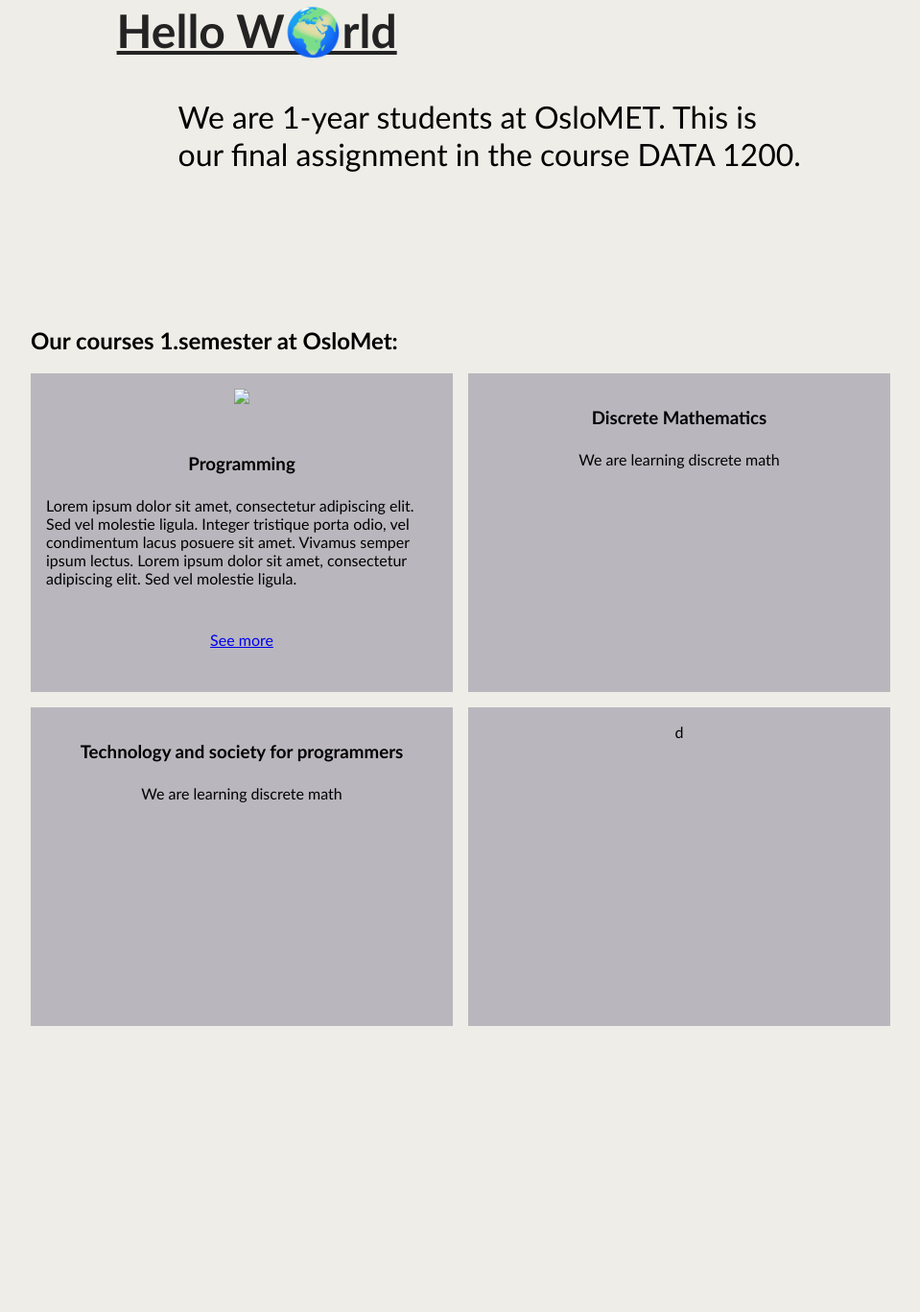
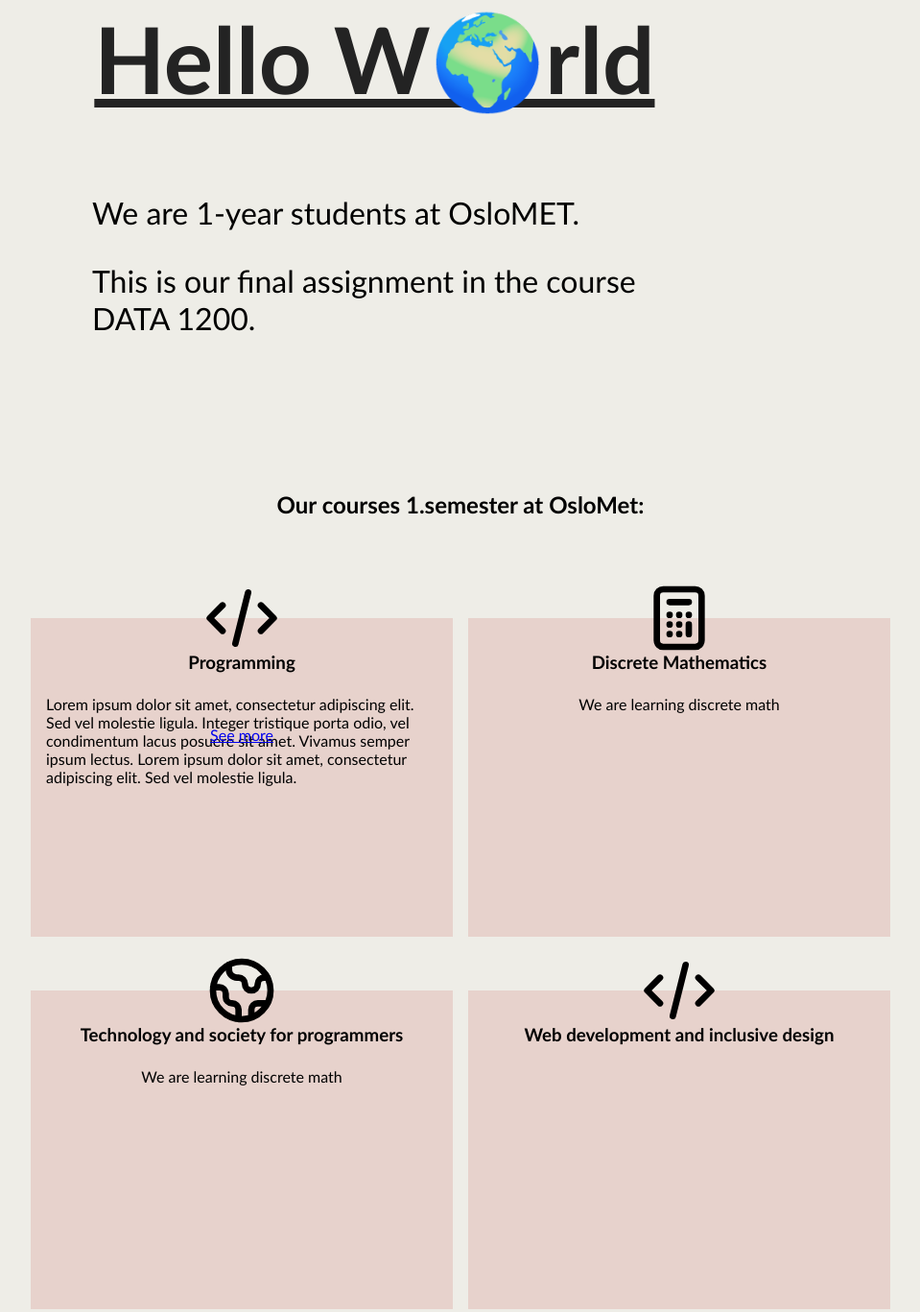
Before and after one commit to mariusmelas/final, a plain HTML site: page index.html in a window 1280 px wide. Shown: the part 345-1712 px from the top of the page at 96% size, without its empty margins (160-1119 px from the left). Before the commit the page ends 1446 px from the top, so only its background shows below. Drawn offline with Linux system fonts and the light colour scheme.

Commit message:
større overskrifter, ikoner

```diff
--- a/index.html
+++ b/index.html
@@ -27,20 +27,24 @@
             <main>
                 <article>
                 <h1>Hello W&#127757;rld</h1>
-                <p id="welcome-text">
+                <p class="welcome-text">
                     We are 1-year students at OsloMET.
+                </p>
+                <p class="welcome-text">
                     This is our final assignment in the course DATA 1200.
-                <p>
+                </p>
                 </article>
 
 
             </main>
 
             <article class="our-courses">
-                <h2>Our courses 1.semester at OsloMet:</h2>
+                <h2 id="our-courses-title">Our courses 1.semester at OsloMet:</h2>
                 <div class="grid-test">
                     <div class="card">
-                        <img src="images/programming_icon.jpg">
+                        <svg xmlns="http://www.w3.org/2000/svg" class="h-6 w-6" fill="none" viewBox="0 0 24 24" stroke="currentColor">
+                            <path stroke-linecap="round" stroke-linejoin="round" stroke-width="2" d="M10 20l4-16m4 4l4 4-4 4M6 16l-4-4 4-4" />
+                        </svg>
                         <h3 class="course-title">Programming</h3>
                         <p class="course-text">
 
@@ -51,14 +55,26 @@
                         <a href="https://oslomet.no">See more</a>
                     </div>
                     <div class="card">
+                        <svg xmlns="http://www.w3.org/2000/svg" class="h-6 w-6" fill="none" viewBox="0 0 24 24" stroke="currentColor">
+                            <path stroke-linecap="round" stroke-linejoin="round" stroke-width="2" d="M9 7h6m0 10v-3m-3 3h.01M9 17h.01M9 14h.01M12 14h.01M15 11h.01M12 11h.01M9 11h.01M7 21h10a2 2 0 002-2V5a2 2 0 00-2-2H7a2 2 0 00-2 2v14a2 2 0 002 2z" />
+                          </svg>
                         <h3>Discrete Mathematics</h3>
                         <p>We are learning discrete math</p>
                     </div>
                     <div class="card">
+                        <svg xmlns="http://www.w3.org/2000/svg" class="h-6 w-6" fill="none" viewBox="0 0 24 24" stroke="currentColor">
+                            <path stroke-linecap="round" stroke-linejoin="round" stroke-width="2" d="M3.055 11H5a2 2 0 012 2v1a2 2 0 002 2 2 2 0 012 2v2.945M8 3.935V5.5A2.5 2.5 0 0010.5 8h.5a2 2 0 012 2 2 2 0 104 0 2 2 0 012-2h1.064M15 20.488V18a2 2 0 012-2h3.064M21 12a9 9 0 11-18 0 9 9 0 0118 0z" />
+                          </svg>
                         <h3>Technology and society for programmers</h3>
                         <p>We are learning discrete math</p>
                     </div>
-                    <div class="card">d</div>
+
+                    <div class="card">
+                        <svg xmlns="http://www.w3.org/2000/svg" class="h-6 w-6" fill="none" viewBox="0 0 24 24" stroke="currentColor">
+                            <path stroke-linecap="round" stroke-linejoin="round" stroke-width="2" d="M10 20l4-16m4 4l4 4-4 4M6 16l-4-4 4-4" />
+                          </svg>
+                          <h3>
+                              Web development and inclusive design</h3></div>
                 </div>
 
             </article>
--- a/style.css
+++ b/style.css
@@ -25,9 +25,11 @@ body {
 }
 main {
     width: 80%;
-    margin: 0 auto;
     margin-bottom: 10rem;
 
+}
+
+article {
 }
 
 /*Hele Nav */
@@ -68,7 +70,8 @@ nav > ul > li {
 }
 h1 {
     color: #232323;
-    font-size: 3rem;
+    font-size: 6rem;
+    text-align: center;
     text-decoration: underline;
 
 }
@@ -83,7 +86,7 @@ p {
 
 }
 
-#welcome-text {
+.welcome-text {
     margin-left: 4rem;
 
     font-size: 2rem;
@@ -114,14 +117,31 @@ p {
 
 }
 
+
+#our-courses-title {
+    text-align: center;
+    margin-bottom: 4rem;
+
+}
 .card {
+    margin-top: 40px;
+
+    position: relative;
     padding: 1rem;
     display: grid;
     grid-template-rows: 3rem 3rem 1fr 3rem;
     justify-items: center;
     min-height: 300px;
     justify-content: space-around;
-    background-color: var(--boxfarge);
+    background-color: #e7d2cc;
+    color: --var(--textfarge-primary);
+
+}
+
+.card > svg {
+    position: absolute;
+    width: 80px;
+    top: -40px;
 
 }
 
@@ -131,6 +151,17 @@ p {
     font-size: 1rem;
 
 }
+
+.card > h3 {
+    justify-self: center;
+}
+
+
+
+
+/*
+  SLUTT! Grid på framside med fag
+*/
 
 .info-main {
     text-align: center;
```
